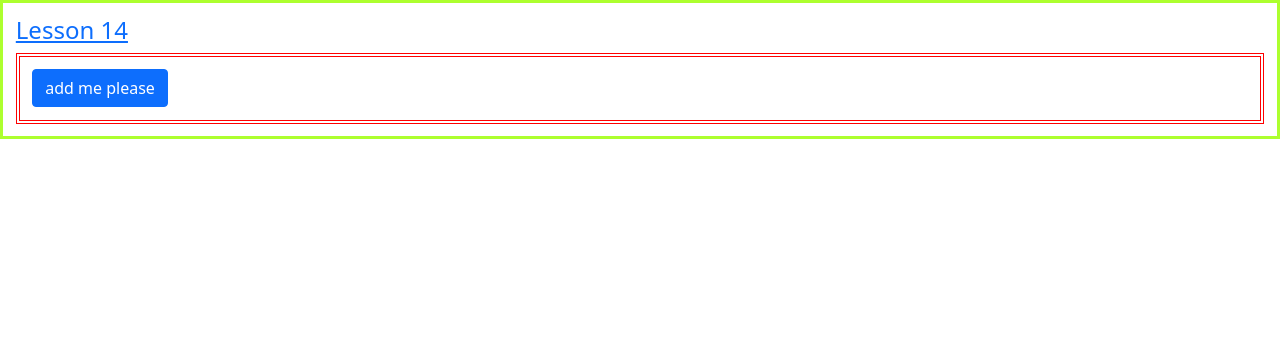
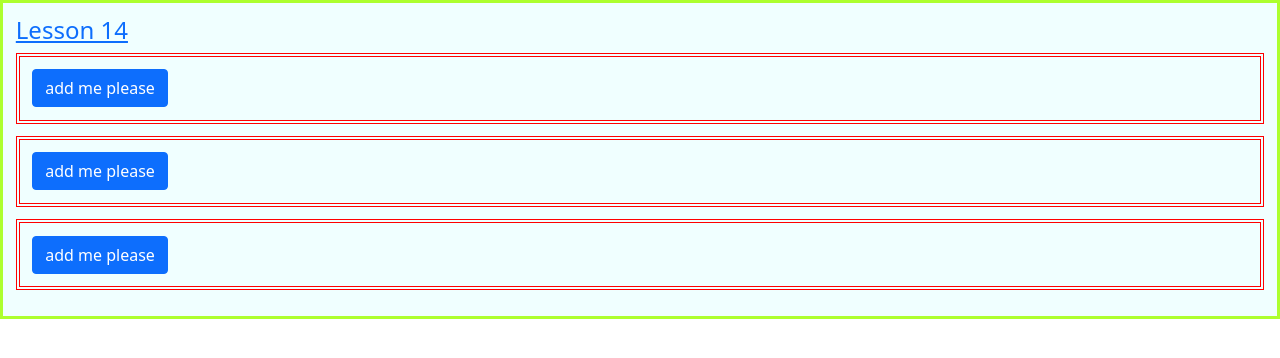
Before and after one commit to TrellixVulnTeam/angulardlakazdego_8Z72, an Angular app: page / in a window 1280 px wide. Shown: the top 358 px of the page. Built offline with nearby package versions, Linux system fonts and the light colour scheme.

Commit message:
workspace sorted out by css

```diff
--- a/src/app/app.component.css
+++ b/src/app/app.component.css
@@ -1,9 +1,25 @@
-body{
-border: 3px solid greenyellow;
-padding: 1%;
+body {
+  border: 3px solid greenyellow;
+  padding: 1%;
+  background-color: azure;
 }
 
-.component{
-    border: 4px double red;
-    padding: 1%;
+.component {
+  border: 4px double red;
+  padding: 1%;
+  margin-bottom: 1%;
+
+  /*display: flex; justify-content: space-around;*/
 }
+
+.container {
+  border: 4px double grey;
+  padding: 1%;
+  margin: 1% auto;
+  height: auto;
+}
+
+.sideBar{
+    height: 300px;
+    border: 2px solid blueviolet;
+}
--- a/src/app/app.component.html
+++ b/src/app/app.component.html
@@ -1,10 +1,18 @@
 <body>
-
   <h4>
     <a href="https://youtu.be/yBePD3zOd5I">Lesson 14 </a>
   </h4>
+  <div class="">
+    <div class="component">
+      <button class="btn btn-primary">add me please</button>
+    </div>
 
-  <div class="component">
-    <button class="btn btn-primary">add me please  </button>
+    <div class="component">
+      <button class="btn btn-primary">add me please</button>
+    </div>
+
+    <div class="component">
+      <button class="btn btn-primary">add me please</button>
+    </div>
   </div>
 </body>
```
